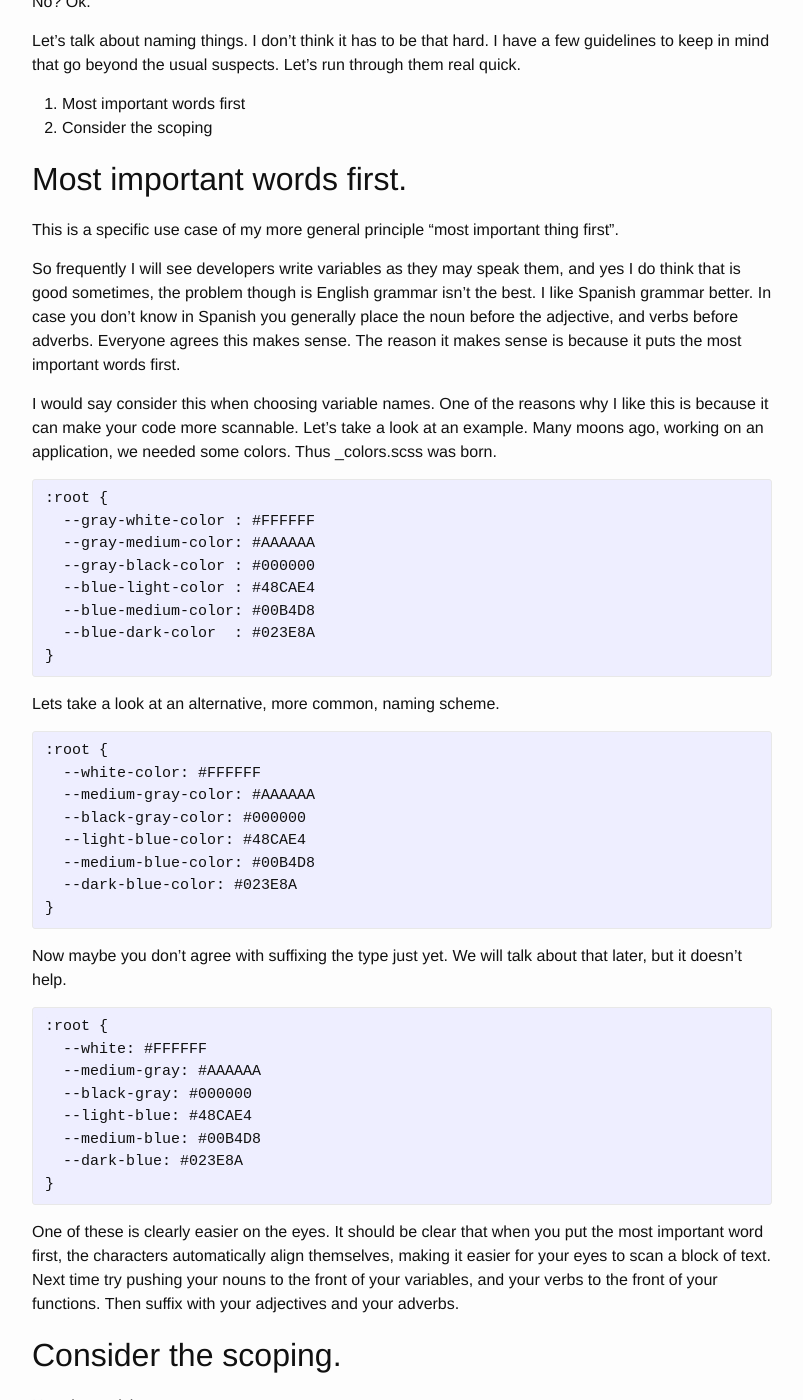
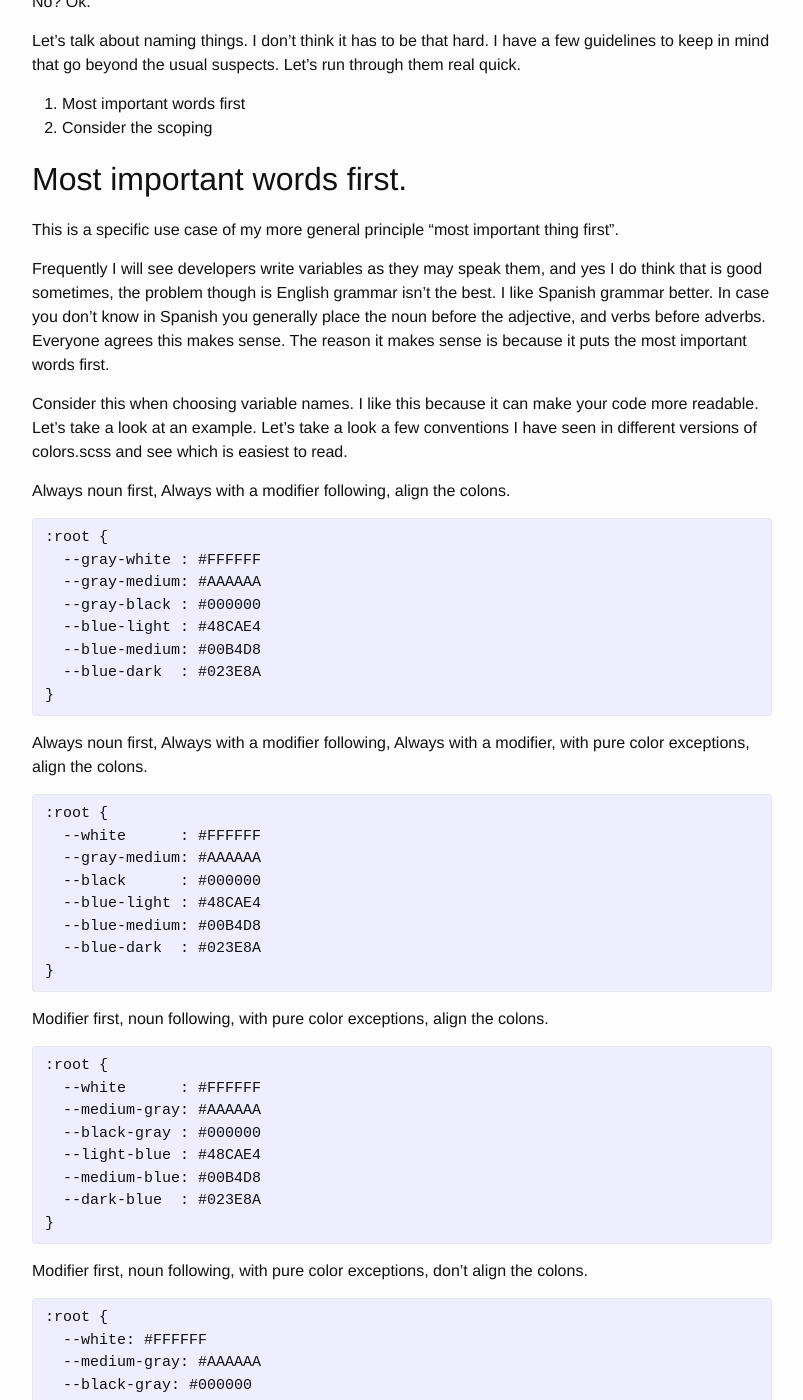
Before and after one commit to tbeckenhauer/tbeckenhauer.github.io, a Jekyll site: the page built from _style_guides/naming-naming-conventions.markdown, in a window 1280 px wide and 1400 px high, scrolled down 237 px. Shown: the whole window, without its empty margins (238-1041 px from the left). Built offline with Jekyll 4.4.1, drawn with Linux system fonts in a browser that asks for light colours; some of the changed text lies outside the part shown.

Commit message:
improve naming: naming conventions

```diff
--- a/_style_guides/naming-naming-conventions.markdown
+++ b/_style_guides/naming-naming-conventions.markdown
@@ -22,37 +22,47 @@ Let's talk about naming things. I don't think it has to be that hard.  I have a
 ## Most important words first.
 This is a specific use case of my more general principle "most important thing first".
 
-So frequently I will see developers write variables as they may speak them, and yes I do think that is good sometimes, the problem though is English grammar isn't the best.  I like Spanish grammar better.  In case you don't know in Spanish you generally place the noun before the adjective, and verbs before adverbs.  Everyone agrees this makes sense.  The reason it makes sense is because it puts the most important words first.
+Frequently I will see developers write variables as they may speak them, and yes I do think that is good sometimes, the problem though is English grammar isn't the best.  I like Spanish grammar better.  In case you don't know in Spanish you generally place the noun before the adjective, and verbs before adverbs.  Everyone agrees this makes sense.  The reason it makes sense is because it puts the most important words first.
 
-I would say consider this when choosing variable names.  One of the reasons why I like this is because it can make your code more scannable.  Let's take a look at an example.  Many moons ago, working on an application, we needed some colors.  Thus _colors.scss was born.
+Consider this when choosing variable names.  I like this because it can make your code more readable.  Let's take a look at an example. Let's take a look a few conventions I have seen in different versions of colors.scss and see which is easiest to read.
 
-
+Always noun first, Always with a modifier following, align the colons.
 {% highlight css %}
 :root {
-  --gray-white-color : #FFFFFF
-  --gray-medium-color: #AAAAAA
-  --gray-black-color : #000000
-  --blue-light-color : #48CAE4
-  --blue-medium-color: #00B4D8
-  --blue-dark-color  : #023E8A
+  --gray-white : #FFFFFF
+  --gray-medium: #AAAAAA
+  --gray-black : #000000
+  --blue-light : #48CAE4
+  --blue-medium: #00B4D8
+  --blue-dark  : #023E8A
 }
 {% endhighlight %}
 
-Lets take a look at an alternative, more common, naming scheme.
-
+Always noun first, Always with a modifier following, Always with a modifier, with pure color exceptions, align the colons.
 {% highlight css %}
 :root {
-  --white-color: #FFFFFF
-  --medium-gray-color: #AAAAAA
-  --black-gray-color: #000000
-  --light-blue-color: #48CAE4
-  --medium-blue-color: #00B4D8
-  --dark-blue-color: #023E8A
+  --white      : #FFFFFF
+  --gray-medium: #AAAAAA
+  --black      : #000000
+  --blue-light : #48CAE4
+  --blue-medium: #00B4D8
+  --blue-dark  : #023E8A
 }
 {% endhighlight %}
 
-Now maybe you don't agree with suffixing the type just yet.  We will talk about that later, but it doesn't help.
+Modifier first, noun following, with pure color exceptions, align the colons.
+{% highlight css %}
+:root {
+  --white      : #FFFFFF
+  --medium-gray: #AAAAAA
+  --black-gray : #000000
+  --light-blue : #48CAE4
+  --medium-blue: #00B4D8
+  --dark-blue  : #023E8A
+}
+{% endhighlight %}
 
+Modifier first, noun following, with pure color exceptions, don't align the colons.
 {% highlight css %}
 :root {
   --white: #FFFFFF
@@ -64,10 +74,17 @@ Now maybe you don't agree with suffixing the type just yet.  We will talk about
 }
 {% endhighlight %}
 
-One of these is clearly easier on the eyes.  It should be clear that when you put the most important word first, the characters automatically align themselves, making it easier for your eyes to scan a block of text.  Next time try pushing your nouns to the front of your variables, and your verbs to the front of your functions.  Then suffix with your adjectives and your adverbs.
+This is subjective, but for me, in most cases, I think 2 is best.
+  - I think it's easier on the eyes,
+  - If you wanted it to be sorted alphabetically and come out pretty close to something meaningful, 1 would be slightly better than 2, but both would still be pretty good.
+
+I think it should be clear that when you put the most important word first, the characters automatically align themselves, making it easier for your eyes to scan a block of text, and even whole blocks of text could be sorted alphabetically and come out pretty good.
+
+
+Next time try pushing your nouns to the front of your variables, and your verbs to the front of your functions.  Then suffix with your adjectives and your adverbs.
 
 <!--
-First of all, pretend your speaking Spanish. In Spanish
+First of all, pretend you're speaking Spanish. In Spanish
 
 Most important word first.
 
```
Also changed, not shown: other parts of _style_guides/naming-naming-conventions.markdown (+2 -2 lines).
